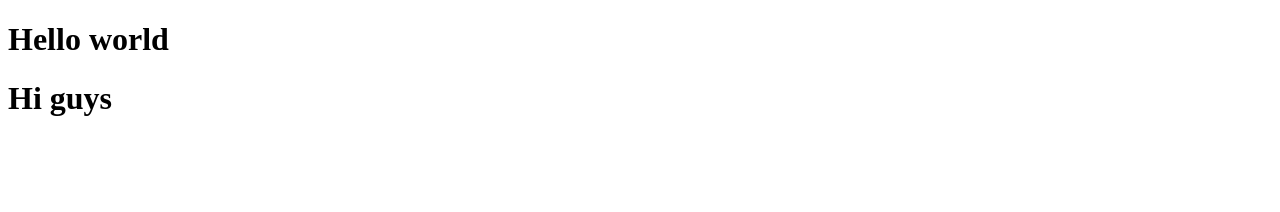
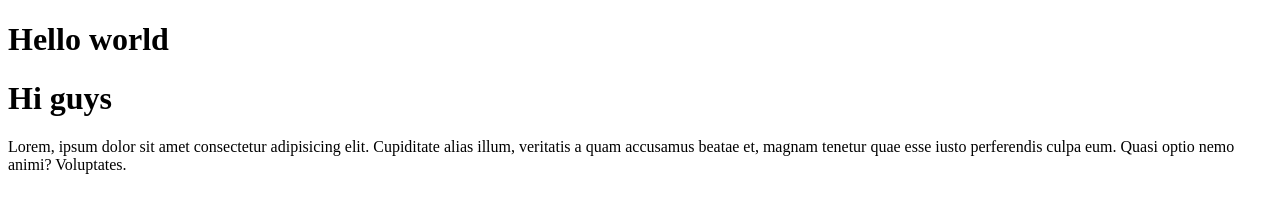
Before and after one commit to Lam-Nhat-Huy/git, a plain HTML site: page index.html in a window 1280 px wide. Drawn offline with Linux system fonts and the light colour scheme.

Commit message:
them the p tu may 1

```diff
--- a/index.html
+++ b/index.html
@@ -10,6 +10,8 @@
 <body>
     <h1>Hello world</h1>
     <h1>Hi guys</h1>
+    <p>Lorem, ipsum dolor sit amet consectetur adipisicing elit. Cupiditate alias illum, veritatis a quam accusamus
+        beatae et, magnam tenetur quae esse iusto perferendis culpa eum. Quasi optio nemo animi? Voluptates.</p>
 </body>
 
 </html>
```
